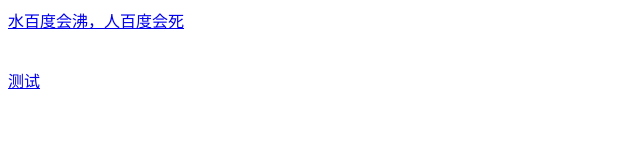
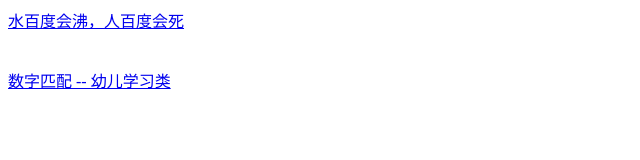
Before and after one commit to Other-Else/Other-Else.github.io, a plain HTML site: page index.html in a window 1280 px wide. Shown: the whole page, without its empty margins (0-640 px from the left). Drawn offline with Linux system fonts and the light colour scheme.

Commit message:
change describe

```diff
--- a/index.html
+++ b/index.html
@@ -4,4 +4,4 @@
 <br/><br/><br/>
 
 <a href="./number-match/web-mobile/index.html">
-    测试</a>
+    数字匹配 -- 幼儿学习类</a>
```
